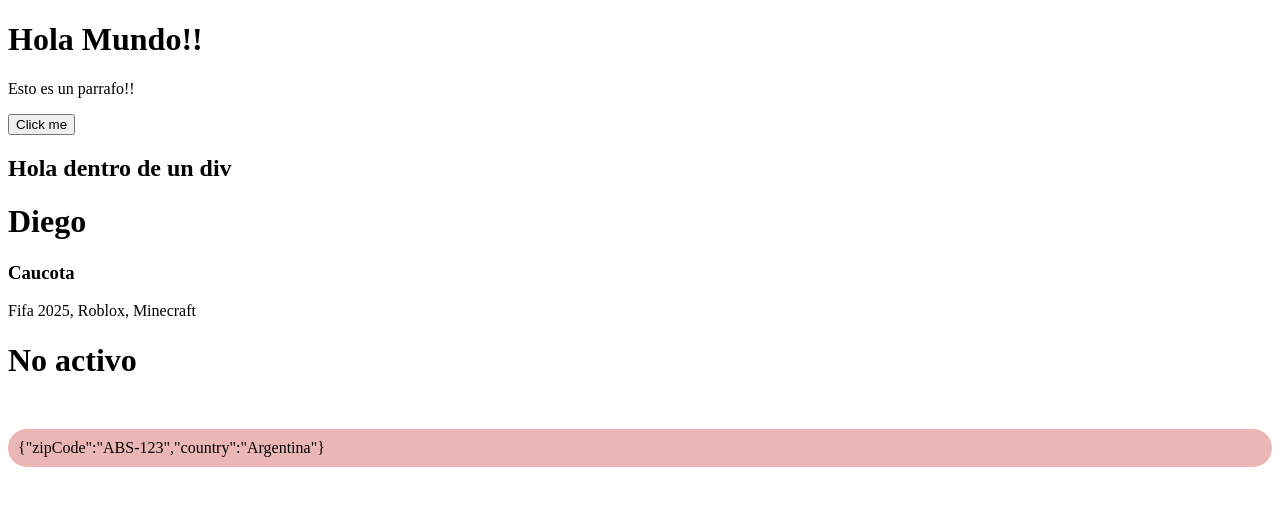
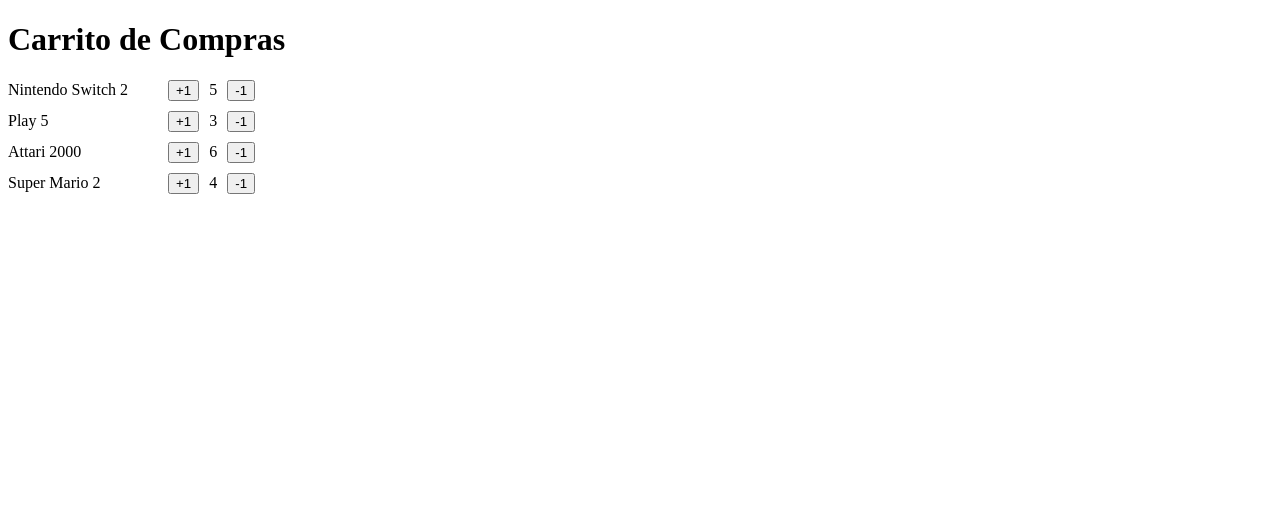
Before and after one commit to DieCau/react-first-steps, a React (Vite) app: page / in a window 1280 px wide. Shown: the top 506 px of the page. Built offline with nearby package versions, Linux system fonts and the light colour scheme.

Commit message:
feat: ItemCounter props

```diff
--- a/src/FirstStepsApp.tsx
+++ b/src/FirstStepsApp.tsx
@@ -1,14 +1,14 @@
+import { ItemCounter } from './shopping-cart/ItemCounter';
+
 export function FirstStepsApp() {
   return (
     <>
-      <h1>Hola Mundo!!</h1>
-      <p>Esto es un parrafo!!</p>
-      <button>Click me</button>
-      <div>
-        <div>
-          <h2>Hola dentro de un div</h2>
-        </div>
-      </div>
+      <h1>Carrito de Compras</h1>
+
+      <ItemCounter productName='Nintendo Switch 2' quantity={5} />
+      <ItemCounter productName='Play 5' quantity={3} />
+      <ItemCounter productName='Attari 2000' quantity={6} />
+      <ItemCounter productName='Super Mario 2' quantity={4} />
     </>
   );
 }
--- a/src/main.tsx
+++ b/src/main.tsx
@@ -1,11 +1,9 @@
-import { StrictMode } from "react";
-import { createRoot } from "react-dom/client";
-import { MyAwesomeApp } from "./MyAwesomeApp";
-import { FirstStepsApp } from "./FirstStepsApp";
+import { StrictMode } from 'react';
+import { createRoot } from 'react-dom/client';
+import { FirstStepsApp } from './FirstStepsApp';
 
-createRoot(document.getElementById("root")!).render(
+createRoot(document.getElementById('root')!).render(
   <StrictMode>
     <FirstStepsApp />
-    <MyAwesomeApp />
   </StrictMode>
 );
--- /dev/null
+++ b/src/shopping-cart/ItemCounter.tsx
@@ -0,0 +1,22 @@
+interface ItemCounterProps {
+  productName: string;
+  quantity: number;
+}
+
+export const ItemCounter = ({ productName, quantity }: ItemCounterProps) => {
+  return (
+    <section
+      style={{
+        display: 'flex',
+        alignItems: 'center',
+        gap: 10,
+        marginTop: 10,
+      }}
+    >
+      <span style={{ width: 150 }}>{productName}</span>
+      <button>+1</button>
+      <span>{quantity}</span>
+      <button>-1</button>
+    </section>
+  );
+};
```
